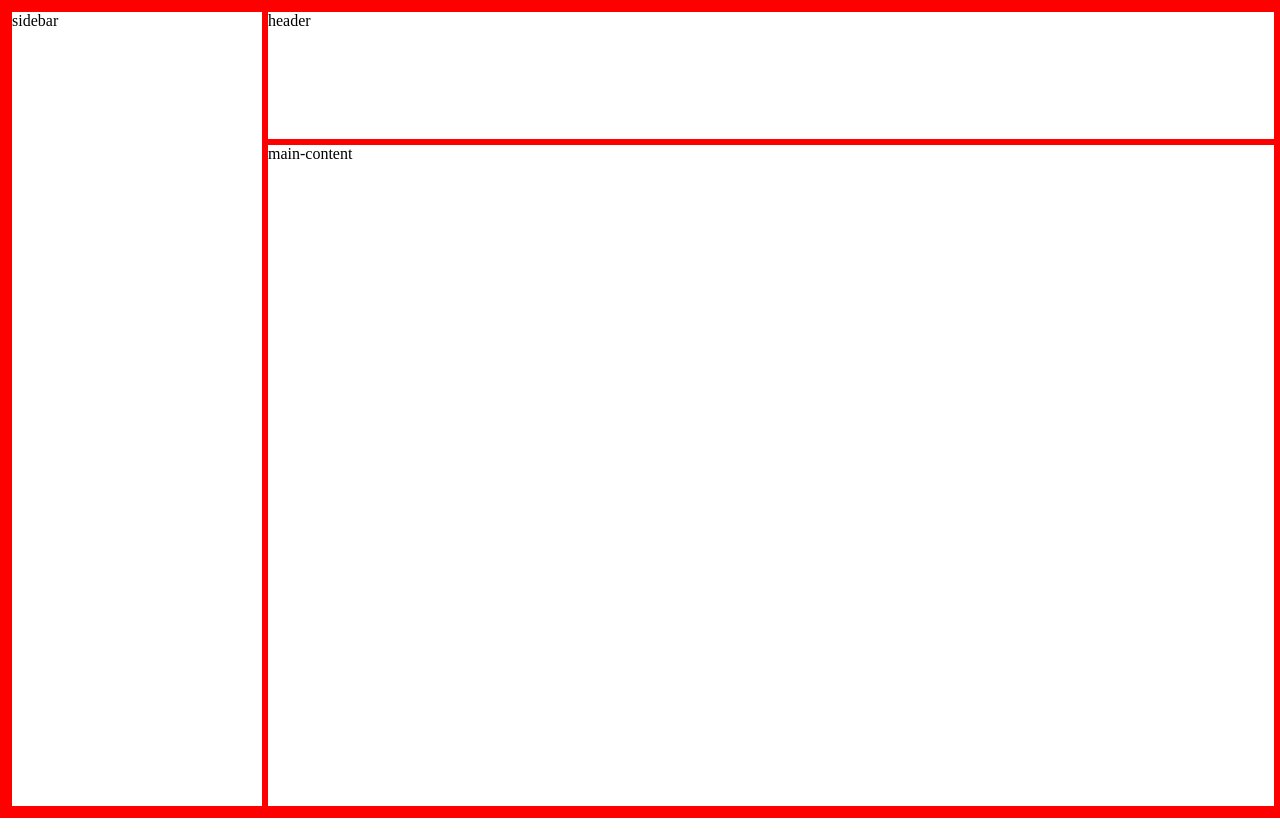
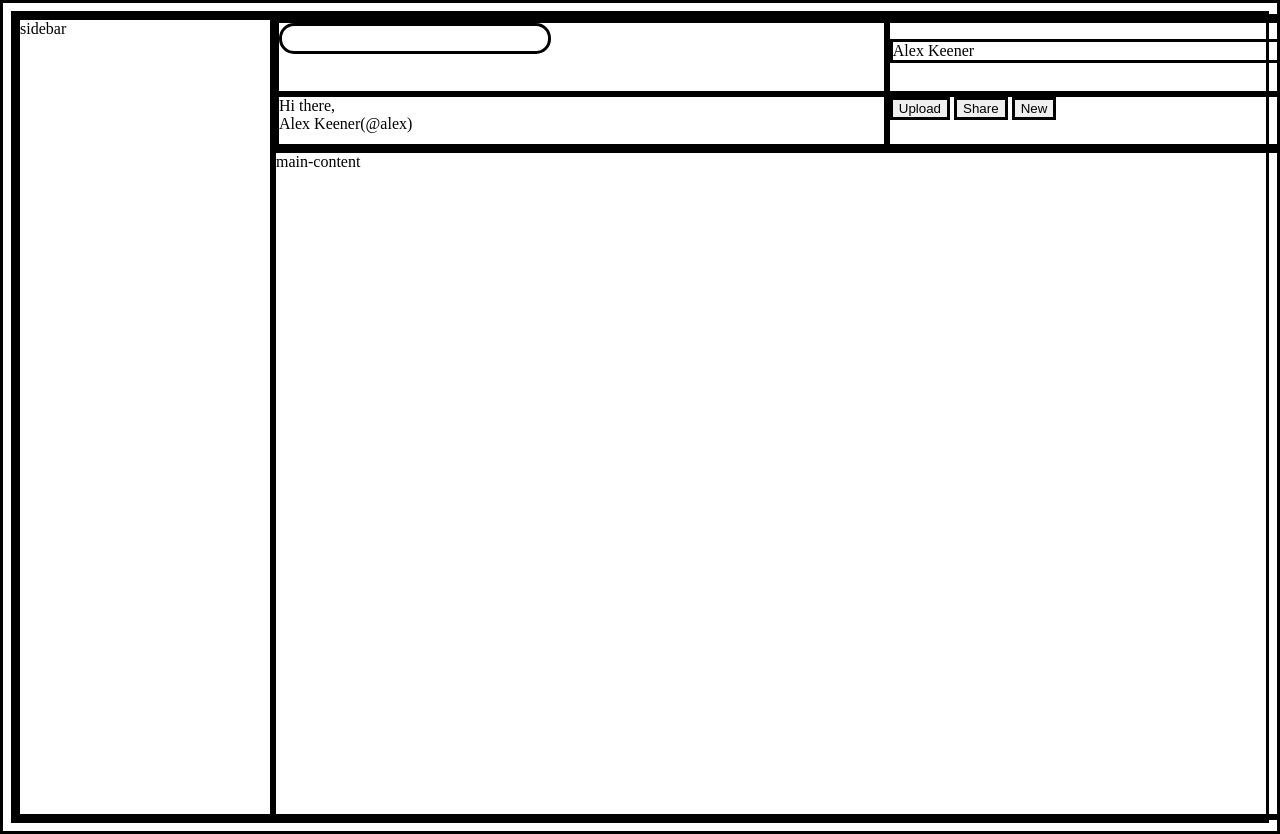
Before and after one commit to alexkeener318/admin-page, a plain HTML site: page index.html in a window 1280 px wide. Drawn offline with Linux system fonts and the light colour scheme.

Commit message:
Gives structure to header

```diff
--- a/index.html
+++ b/index.html
@@ -10,7 +10,19 @@
 <body>
     <div class="container">
         <div class="header">
-            header
+            <div class="search">
+                <input type="search">
+            </div>
+            <div class="user">
+                <p>Alex Keener</p>
+            </div>
+
+            <div>Hi there,<br>Alex Keener(@alex)</div>
+            <div class="buttons">
+                <button>Upload</button>
+                <button>Share</button>
+                <button>New</button>
+            </div>
         </div>
         <div class="sidebar">
             sidebar
--- a/style.css
+++ b/style.css
@@ -1,12 +1,10 @@
 * {
-    border: 3px solid red;
-    margin: 0px;
+    border: 3px solid black;
 }
 
 .container {
     height: 100vh; /* this and the following line are temporary*/
     width: 100vw;
-    margin: 0px;
     display: grid;
     grid-template-columns: 1fr 4fr;
     grid-template-rows: 1fr 5fr;
@@ -14,6 +12,14 @@
 
 .header{
     grid-column: 2 / 3;
+    display: grid;
+    grid-template-columns: 3fr 2fr;
+}
+
+input {
+    border-radius: 15px;
+    width: 45%;
+    font-size: 20px;
 }
 
 .sidebar {
```
